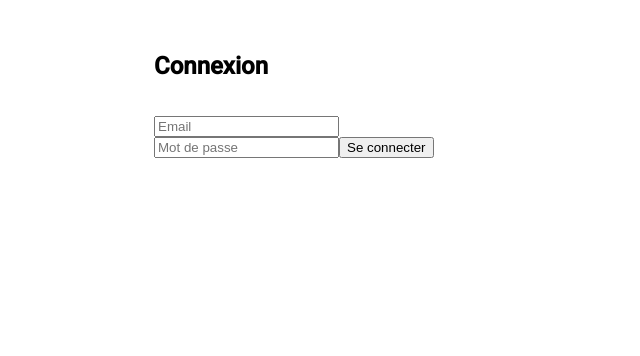
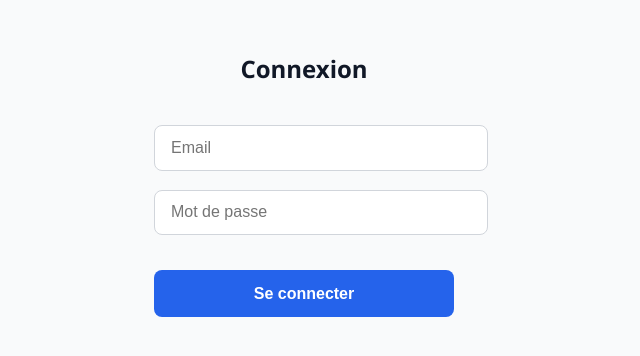
Before and after one commit to natis874/timetrack-app-front, an Angular app: page / in a window 1280 px wide. Shown: the top 356 px of the page, without its empty margins (336-976 px from the left). Built offline with nearby package versions, Linux system fonts and the light colour scheme.

Commit message:
Update styles.css

```diff
--- a/src/styles.css
+++ b/src/styles.css
@@ -1,4 +1,90 @@
 /* You can add global styles to this file, and also import other style files */
 
+/* Typo et base */
+body {
+    font-family: 'Segoe UI', Roboto, 'Helvetica Neue', sans-serif;
+    background-color: #f9fafb;
+    margin: 0;
+    padding: 0;
+    color: #1f2937;
+  }
+
+  /* Container générique */
+  .container {
+    max-width: 500px;
+    margin: 5rem auto;
+    background-color: #ffffff;
+    padding: 2.5rem 3rem;
+    border-radius: 1rem;
+    box-shadow: 0 4px 30px rgba(0, 0, 0, 0.05);
+    transition: all 0.3s ease-in-out;
+  }
+
+  /* Titres */
+  h2 {
+    margin-bottom: 1.5rem;
+    text-align: center;
+    font-weight: 600;
+    color: #111827;
+  }
+
+  /* Label + Input */
+  label {
+    display: block;
+    margin-bottom: 0.5rem;
+    font-weight: 500;
+  }
+
+  input {
+    width: 100%;
+    padding: 0.8rem 1rem;
+    border-radius: 0.5rem;
+    border: 1px solid #d1d5db;
+    font-size: 1rem;
+    margin-bottom: 1.2rem;
+    transition: border 0.2s ease-in-out;
+  }
+
+  input:focus {
+    outline: none;
+    border-color: #2563eb;
+    box-shadow: 0 0 0 3px rgba(37, 99, 235, 0.2);
+  }
+
+  /* Boutons */
+  button {
+    width: 100%;
+    padding: 0.9rem;
+    background-color: #2563eb;
+    color: white;
+    font-weight: 600;
+    font-size: 1rem;
+    border: none;
+    border-radius: 0.5rem;
+    cursor: pointer;
+    transition: background 0.2s ease-in-out;
+    margin-top: 1rem;
+  }
+
+  button:hover {
+    background-color: #1d4ed8;
+  }
+
+  /* Secondaires */
+  button.secondary {
+    background-color: #e5e7eb;
+    color: #1f2937;
+  }
+
+  button.secondary:hover {
+    background-color: #d1d5db;
+  }
+
 html, body { height: 100%; }
-body { margin: 0; font-family: Roboto, "Helvetica Neue", sans-serif; }
+body {
+    font-family: 'Segoe UI', Roboto, "Helvetica Neue", sans-serif;
+    background-color: #f9fafb;
+    margin: 0;
+    padding: 0;
+    color: #1f2937;
+  }
```
